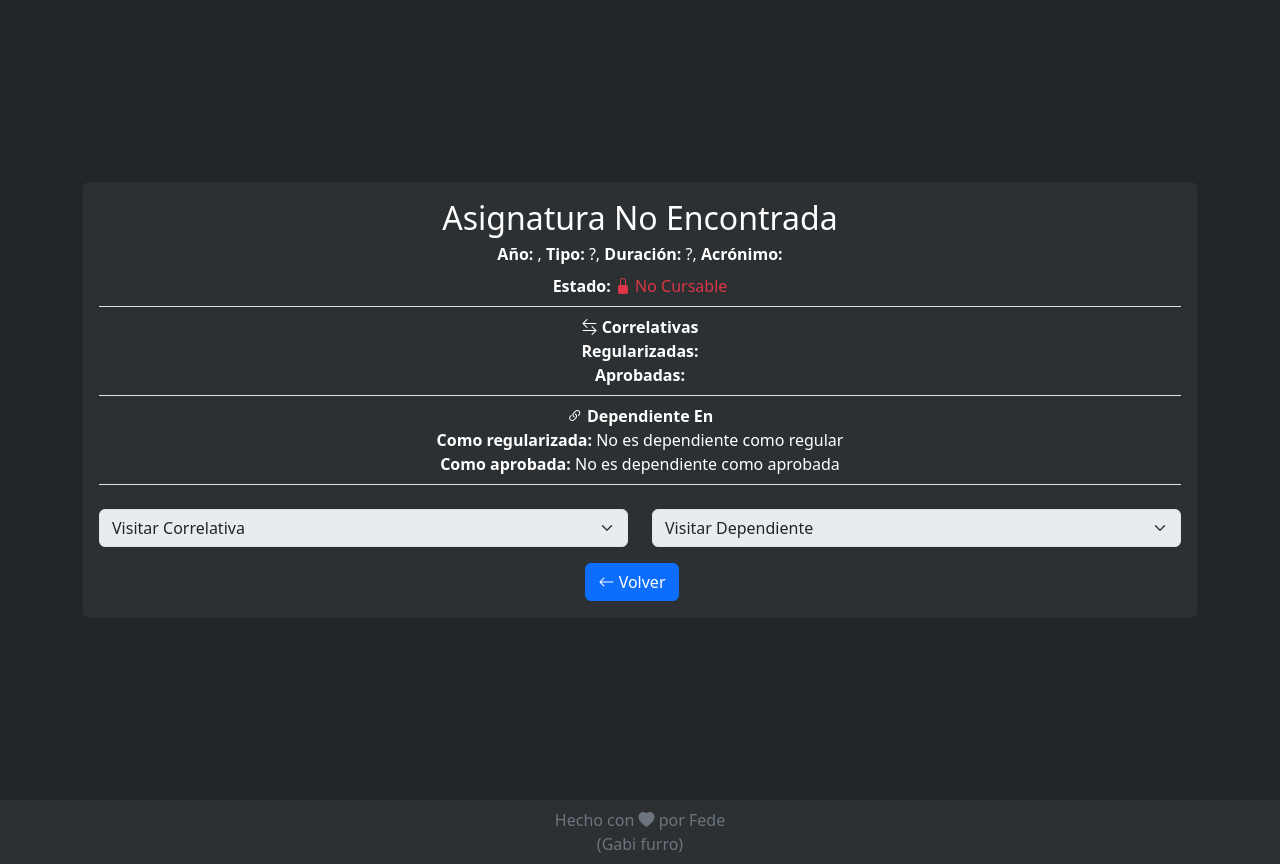
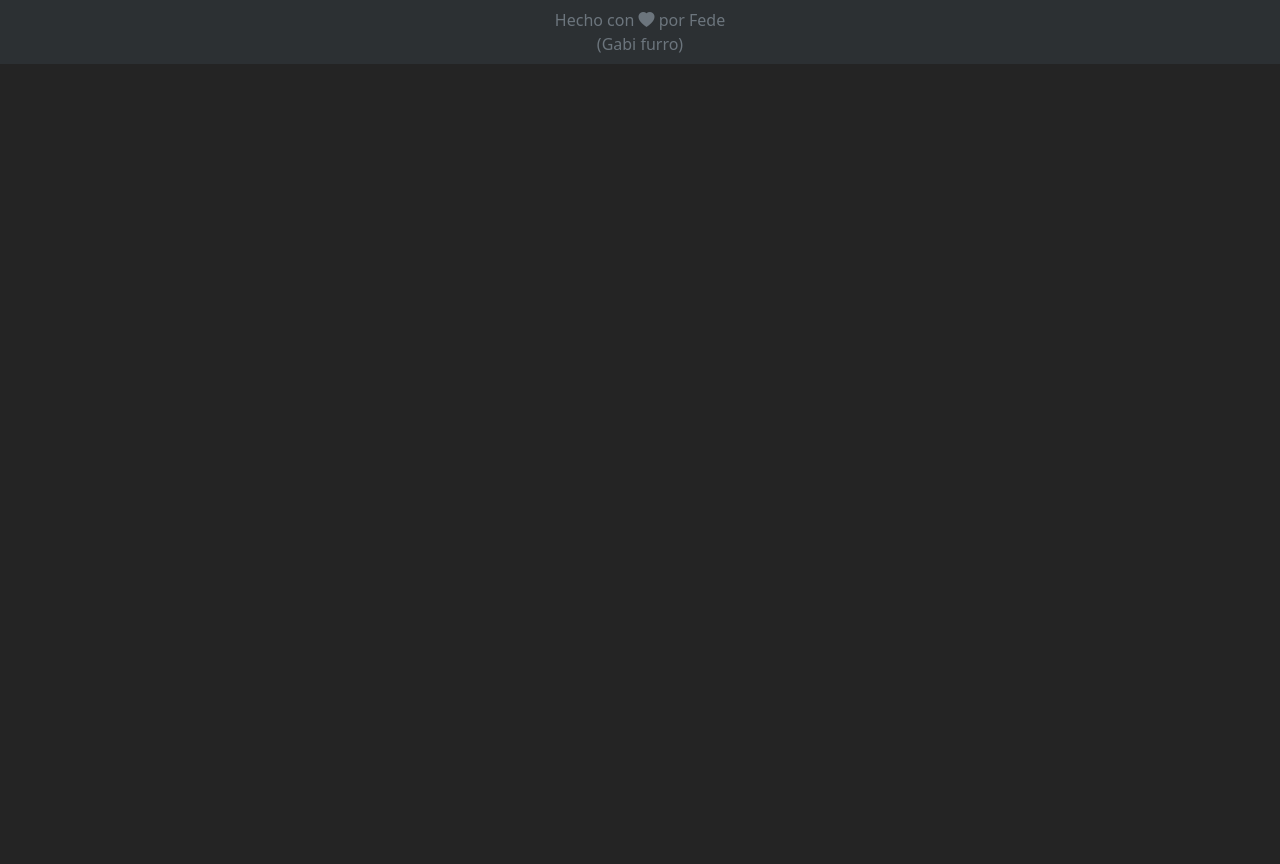
Before and after one commit to FunesFede/materias-web, a React (Vite) app: page /1 in a window 1280 px wide. After the commit the page ends 800 px from the top, so only its background shows below. Built offline with nearby package versions, Linux system fonts and the light colour scheme; a web font is replaced by a local one.

Commit message:
Cambiar URI de asignaturas

```diff
--- a/components/Asignatura.jsx
+++ b/components/Asignatura.jsx
@@ -105,7 +105,7 @@ export default function Asignatura({ asignatura }) {
 						>
 							<i className='bi bi-hourglass-bottom'></i>
 						</button>
-						<button title='Ver Información' className='btn btn-primary btn-sm me-2' onClick={() => navigate(`/${asignatura.acronimo}`)}>
+						<button title='Ver Información' className='btn btn-primary btn-sm me-2' onClick={() => navigate(`/asignatura/${asignatura.acronimo}`)}>
 							<i className='bi bi-info'></i>
 						</button>
 						<button title='Ver Correlativas' className='btn btn-primary btn-sm me-2' onClick={() => notify()}>
--- a/src/App.jsx
+++ b/src/App.jsx
@@ -12,7 +12,7 @@ function App() {
 			<BrowserRouter>
 				<Routes>
 					<Route path='/' element={<Main />} />
-					<Route path='/:acrom' element={<AsignaturaInfo />} />
+					<Route path='/asignatura/:acrom' element={<AsignaturaInfo />} />
 				</Routes>
 				<Footer />
 				<ToastContainer
```
